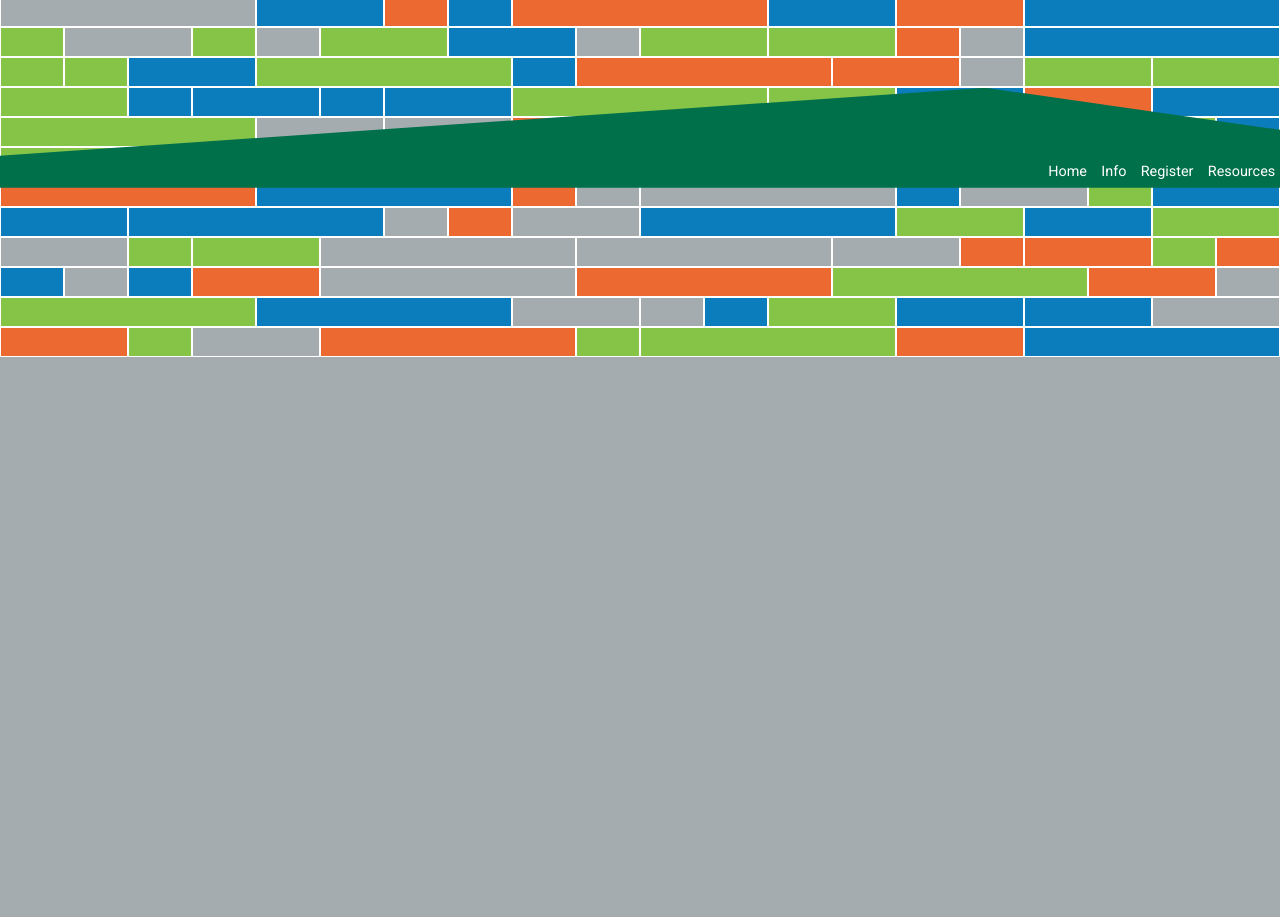
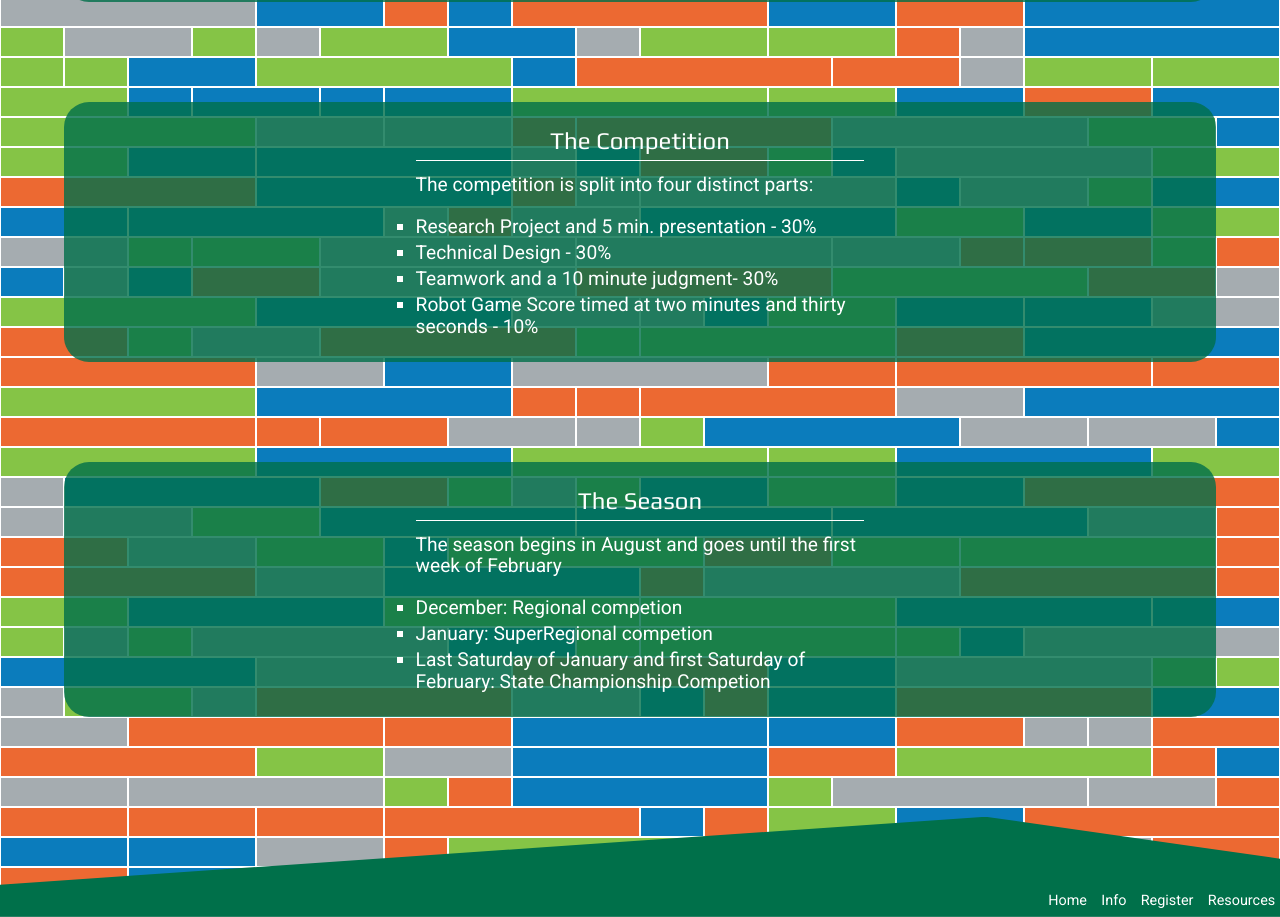
Before and after one commit to miked49er/ggcfll, a website: page info.html in a window 1280 px wide. Shown: the part 423-1340 px from the top of the page. Before the commit the page ends 800 px from the top, so only its background shows below. Drawn offline with Linux system fonts and the light colour scheme.

Commit message:
Added to info page and updated register page a bit

```diff
--- a/info.html
+++ b/info.html
@@ -23,6 +23,7 @@
   </div> <!-- navbar -->
     <section>
 <h2>FLL Core Values</h2>
+	<div class = "underline"></div>
 		<p>
 			Inspire the young people to become science and technology leader by engaging them in programs that builds self-confidence, knowledge and life skills.
 			<br><br>
@@ -35,6 +36,35 @@
 			<li>We display Gracious Professionalism® and Coopertition® in everything we do.</li>
 			<li>We have FUN!</li>
 	   </p>
+    </section>
+
+    <section>
+    	<h2>The Competition</h2>
+    	<div class = "underline"></div>
+    	<ul id = "LegoGetTo">
+    	<p>The competition is split into four distinct parts:</p>
+    	<br>
+		<li>Research Project and 5 min. presentation - 30%</li>
+
+    	<li>Technical Design - 30%</li>
+
+    	<li>Teamwork and a 10 minute judgment- 30%</li>
+
+    	<li>Robot Game Score timed at two minutes and thirty seconds - 10%</li>
+		</ul>
+    </section>
+
+    <section>
+    <h2>The Season</h2>
+    <div class = "underline"></div>
+    <ul id = "LegoGetTo">
+    <p>The season begins in August and goes until the first week of February</p>
+    <br>
+    <li>December: Regional competion</li>
+	<li>January: SuperRegional competion</li>
+    <li>Last Saturday of January and first Saturday of February: State Championship Competion</li>
+    </ul>
+
     </section>
 
     <div class="footerbar">
```
Also changed, not shown: register.html (+9 -6 lines).
